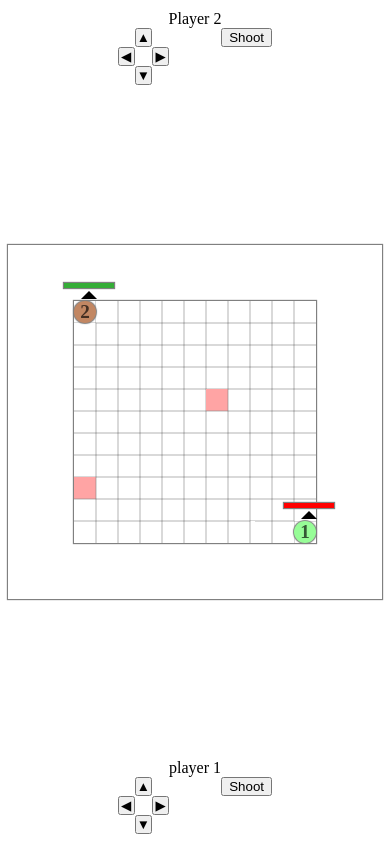
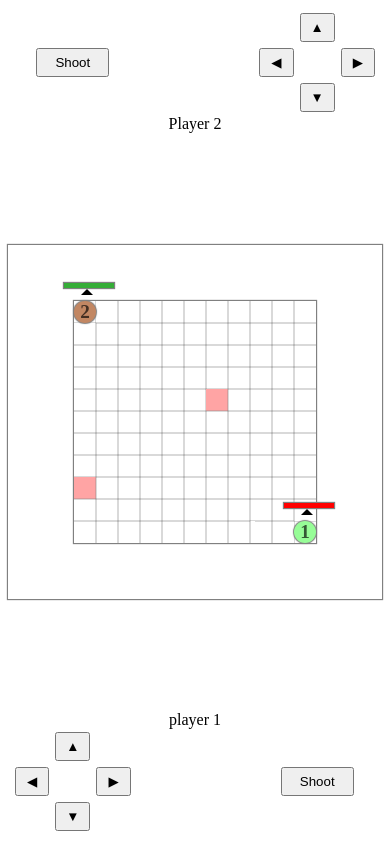
Before and after one commit to venkatesh-na/Clash_Of_Alien, a plain HTML site: page index.html in a window 390 px wide. Drawn offline with Linux system fonts and the light colour scheme.

Commit message:
update style.css

```diff
--- a/style.css
+++ b/style.css
@@ -128,6 +128,24 @@ body>div.player2Controll{
     display: none;
 }
 @media screen and (max-width:500px){
+    .box.player2 .arrow2{
+            width: 0;
+            height: 0;
+            border: solid 6px;
+            border-color: transparent transparent black transparent;
+            position: absolute;
+            top: -18px;
+            left: 7px;
+    }
+         .box.player1 .arrow {
+             width: 0;
+             height: 0;
+             border: solid 6px;
+             border-color: transparent transparent black transparent;
+             position: absolute;
+             top: -18px;
+             left: 7px;
+         }
     .box{
         width:22px;
         height: 22px;
@@ -139,28 +157,46 @@ body>div.player2Controll{
     body > div.player1Controll,
     body>div.player2Controll
     {
+        width:94vw;
         position: absolute;
         display: grid;
         grid-template-columns: repeat(3,1fr);
     }
-    body>div.player1Controll p,
-    body>div.player2Controll p{
+    body>div.player1Controll p{
         grid-row: 1/2;
         grid-column: 1/4;
         text-align: center;
     }
-    body>div.player1Controll .controll,
-    body>div.player2Controll .controll {
+    body>div.player2Controll p{
+        grid-row: 2/3;
+        grid-column: 1/4;
+        text-align: center;
+    }
+    body>div.player1Controll .controll{
         grid-row: 2/3;
         grid-column: 1/2;
     }
-    body>div.player1Controll > button,
-    body>div.player2Controll > button {
+    body>div.player2Controll .controll {
+        grid-row: 1/2;
+        grid-column: 3/4;
+    }
+    body>div.player1Controll > button {
         height: min-content;
         grid-row: 2/3;
         grid-column: 3/4;
-
-
+        align-self: center;
+            justify-self: center;
+            padding: 5px 10px;
+            width: 60%;
+    }
+    body>div.player2Controll>button{
+        height: min-content;
+        grid-row: 1/2;
+        grid-column: 1/2;
+        align-self: center;
+        justify-self: center;
+        padding: 5px 10px;
+        width: 60%;
     }
     body > div.player2Controll {
         top : 10px;
@@ -171,6 +207,10 @@ body>div.player2Controll{
    .controll{
       display: grid;
       grid-template-columns: repeat(3, 1fr);
+    }
+    .controll button{
+        margin: 3px;
+        padding: 5px;
     }
     .controll button[data-id = "up"]{
         grid-row: 1/2;
```
